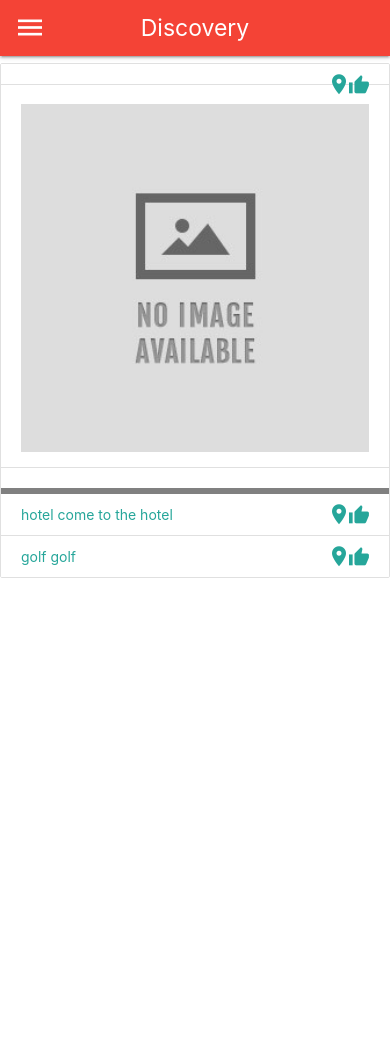
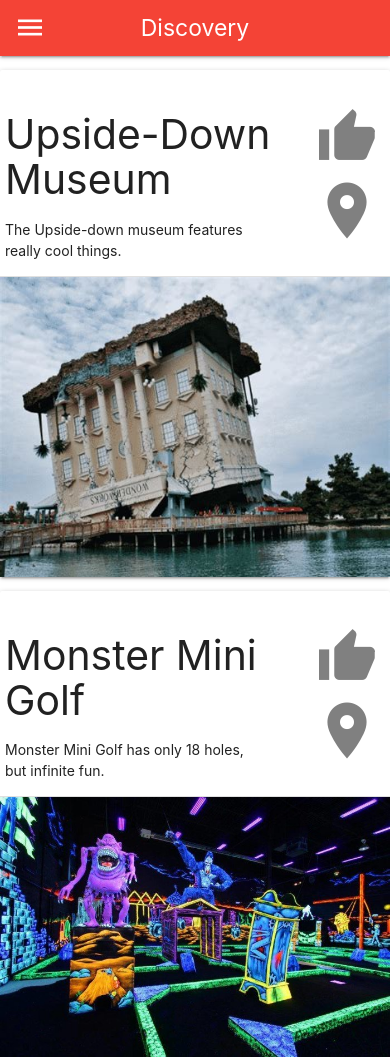
Before and after one commit to adw4236/Prox, a website: page www/discovery.html in a window 390 px wide. Shown: the top 1060 px of the page. Before the commit the page ends 844 px from the top, so only its background shows below. Drawn offline with Linux system fonts and the light colour scheme; some packages are replaced by stand-ins of ours; files whose address does not match are found by name.

Commit message:
Discovery page looks like it works now.

```diff
--- a/www/css/general.css
+++ b/www/css/general.css
@@ -46,10 +46,10 @@
     bottom: 10px;
 }
 
-#actions-template,#flights-template,#connections-template,#hotels-template,#trains-template, #trigger-template,#event-template{
+#actions-template,#flights-template,#connections-template,#hotels-template,#trains-template, #trigger-template,#event-template,#locations-template{
     display: none;
 }
-#actions, #flights, #hotels, #trains, #connections, #triggers-list,#events-list{
+#actions, #flights, #hotels, #trains, #connections, #triggers-list,#events-list,#locations{
     border: none;
 }
 #actions a, #flights a, #hotels a, #trains a, #connections a, #triggers-list a, #events-list a{
--- a/www/discovery.html
+++ b/www/discovery.html
@@ -10,6 +10,9 @@
         <link rel="stylesheet" href="css/icons.css" />
         <link rel="stylesheet" type="text/css" href="css/general.css">
         <script type="text/javascript" src="js/general.js"></script>
+        <style>
+
+        </style>
     </head>
     <body>
 
@@ -31,15 +34,22 @@
         </ul>
 
         <div id="locations" class="collection">
-            <a href="#" id="locations-template" class="collection-item">
-                <span class="name"></span>
-                <span class="desc"></span>
-                <i style="float: right; font-size: 20px;" class="delete icon-like"></i>
-                <i style="float: right; font-size: 20px;" class="delete icon-discovery"></i>
-                <div style="width:100%;height:400px;overflow:hidden;background-color:grey;">
+            <div id="locations-template" class="card">
+                <table>
+                    <tr>
+                        <td>
+                            <h3 class="name"></h3>
+                            <span style="padding:0px;display:block;" class="desc"></span></td>
+                        <td>
+                            <i style="float:right;font-size:4em;padding:10px;color:gray;" class="icon-like"></i>
+                            <i style="float:right;font-size:4em;padding:10px;color:gray;" class="icon-discovery"></i>
+                        </td>
+                    </tr>
+                </table>
+                <div style="width:100%;height:300px;overflow:hidden;">
                     <img style="width:100%" class="location-img" src="imgs/no.jpg">
-                <div>
-            </a>
+                </div>
+            </div>
         </div>
         <script type="text/javascript" src="js/discovery.js"></script>
     </body>
--- a/www/js/discovery.js
+++ b/www/js/discovery.js
@@ -1,7 +1,11 @@
-let titles = ["hotel","golf"];
-let descriptions = ["come to the hotel","golf"];
-let imgLinks = ["../imgs/house.jpg","imgs/golf.jpg"];
+let titles = ["Upside-Down Museum","Monster Mini Golf","Canada's Best Resort"];
+let descriptions = ["The Upside-down museum features really cool things.",
+					"Monster Mini Golf has only 18 holes, but infinite fun.",
+					"You might like this place because you've been to countries similar to this one."];
+let imgLinks = ["imgs/house.jpg","imgs/golf.jpg","imgs/canadaresort.jpg"];
 
+
+document.addEventListener("deviceready",function(){
 
 	let locationsList = $("#locations");
 	let template = locationsList.find("#locations-template");
@@ -13,5 +17,38 @@
 	    locationElement.find(".name").html(titles[i]);
 	    locationElement.find(".desc").html(descriptions[i]);
 
+	    locationElement.find(".icon-like").attr("id","like"+i);
+	    locationElement.find(".icon-discovery").attr("id","disc"+i);
+
 	    locationsList.append(locationElement);
 	}
+
+	var like1 = document.getElementById("like0");
+	var like2 = document.getElementById("like1");
+	var like3 = document.getElementById("like2");
+
+	like1.addEventListener("click",function(){
+		if(like1.style.color == "gray"){
+			like1.style.color = "blue";
+		}else{
+			like1.style.color = "gray";
+		}
+	});
+
+	like2.addEventListener("click",function(){
+		if(like2.style.color == "gray"){
+			like2.style.color = "blue";
+		}else{
+			like2.style.color = "gray";
+		}
+	});
+
+	like3.addEventListener("click",function(){
+		if(like3.style.color == "gray"){
+			like3.style.color = "blue";
+		}else{
+			like3.style.color = "gray";
+		}
+	});
+
+});
```
Also changed, not shown: www/imgs/no.jpg (deleted). Lines whose indentation alone changed are shown as unchanged.
